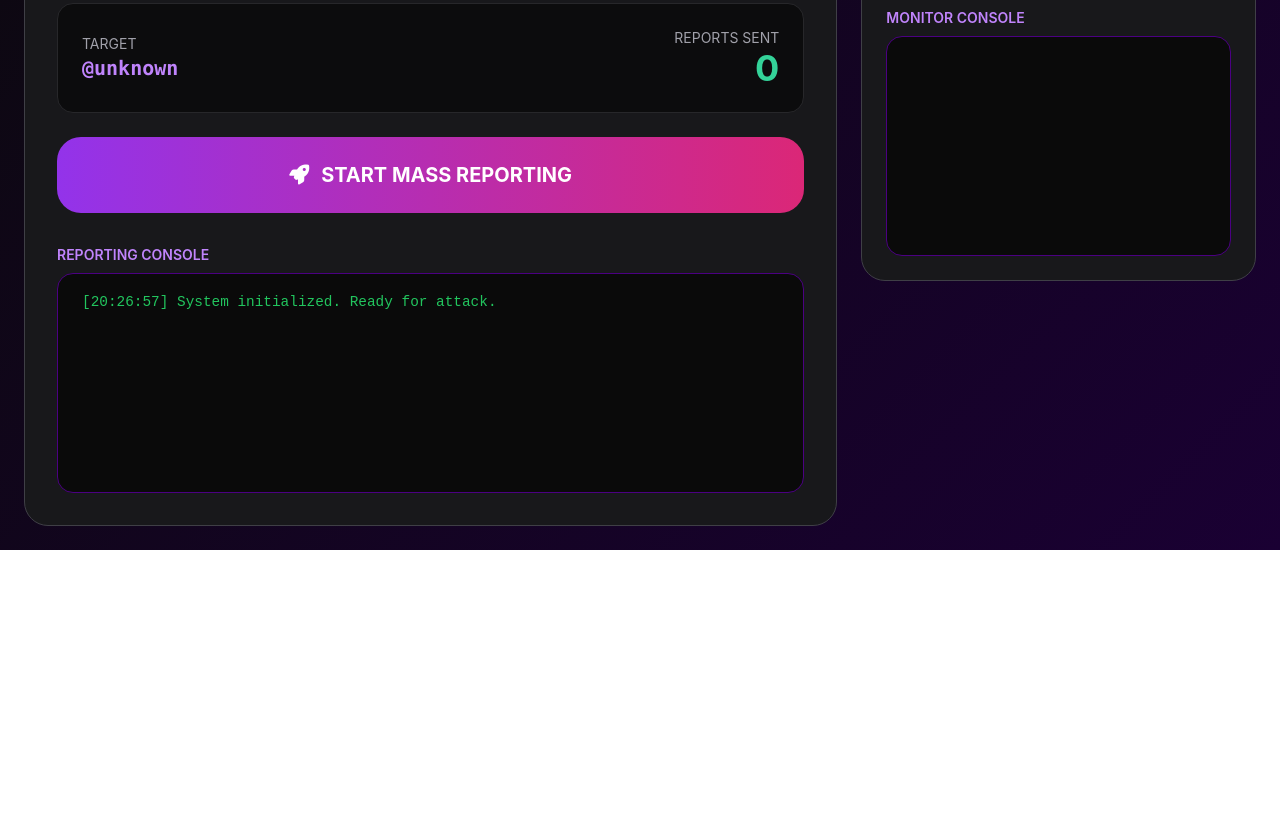
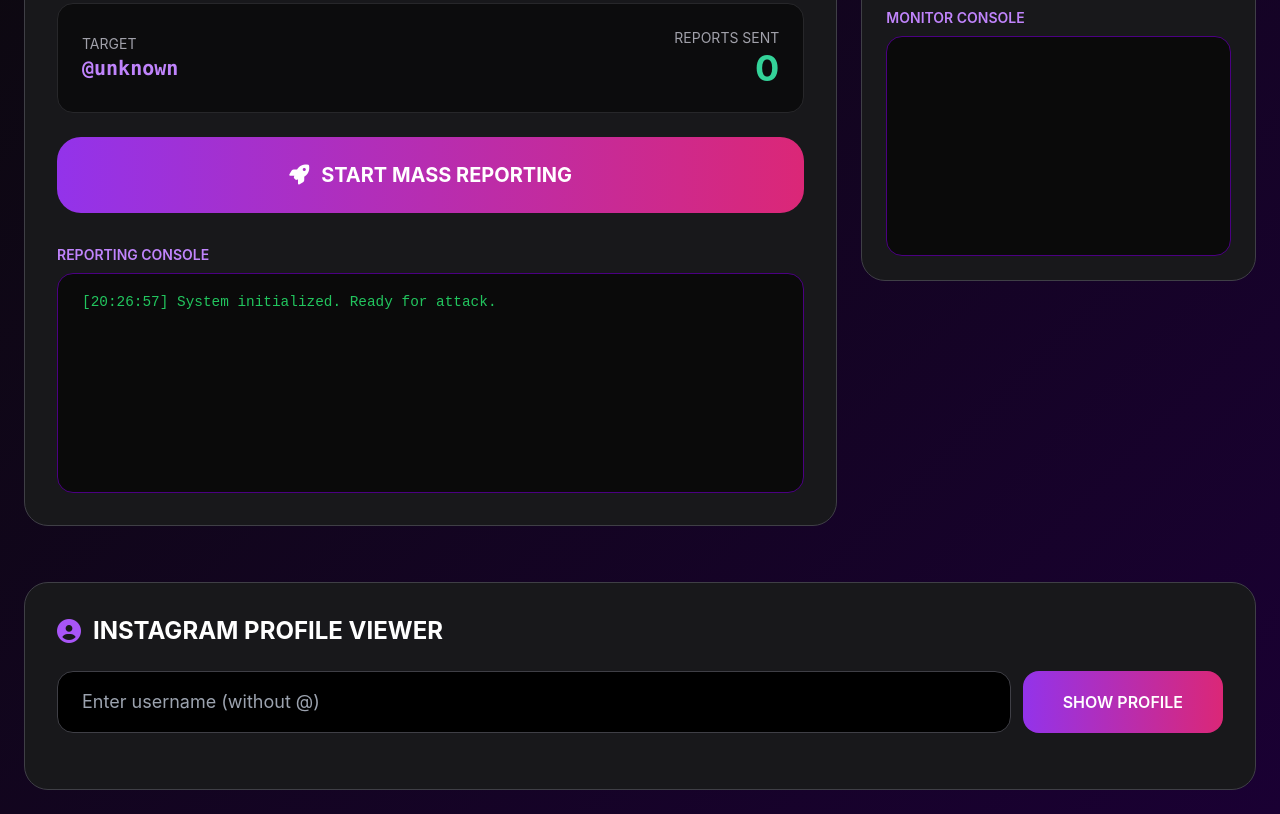
Before and after one commit to makimasatudri-eng/instagram-report-bot, a website: page public/index.html in a window 1280 px wide. Shown: the part 446-1260 px from the top of the page. Before the commit the page ends 996 px from the top, so only its background shows below. Drawn offline with nearby package versions, Linux system fonts and the light colour scheme.

Commit message:
Update index.html

```diff
--- a/public/index.html
+++ b/public/index.html
@@ -136,6 +136,27 @@
                     </div>
                 </div>
             </div>
+
+        <!-- ===================== NEW PROFILE VIEWER SECTION ===================== -->
+        <div class="lg:col-span-12 mt-8">
+            <div class="card bg-zinc-900 border border-zinc-700 rounded-3xl p-8">
+                <h2 class="text-2xl font-bold mb-6 flex items-center gap-3">
+                    <i class="fas fa-user-circle text-purple-500"></i> INSTAGRAM PROFILE VIEWER
+                </h2>
+
+                <div class="flex gap-3 mb-6">
+                    <input id="profile-username" type="text" placeholder="Enter username (without @)"
+                           class="flex-1 bg-black border border-zinc-700 focus:border-purple-500 rounded-2xl px-6 py-4 text-lg outline-none">
+                    <button onclick="fetchProfile()"
+                            class="px-10 bg-gradient-to-r from-purple-600 to-pink-600 hover:from-purple-700 hover:to-pink-700 rounded-2xl font-semibold">
+                        SHOW PROFILE
+                    </button>
+                </div>
+
+                <div id="profile-result" class="hidden bg-black/50 border border-zinc-700 rounded-3xl p-6">
+                    <!-- Dynamic content injected here -->
+                </div>
+            </div>
         </div>
     </div>
 
@@ -190,7 +211,6 @@
             });
         }
 
-        // Fixed: Now requires username before starting
         function startReporting() {
             const targetUsername = document.getElementById('target-username').value.trim();
 
@@ -226,7 +246,6 @@
             addLog('reporting-console', 'Reporting stopped by user.', 'error');
         }
 
-        // Also improved monitoring validation
         function toggleMonitor() {
             const username = document.getElementById('monitor-username').value.trim();
             if (!username) {
@@ -261,6 +280,82 @@
             }
         }
 
+        // ===================== PROFILE FETCHER =====================
+        async function fetchProfile() {
+            const usernameInput = document.getElementById('profile-username').value.trim();
+            if (!usernameInput) {
+                showToast("Please enter a username", "error");
+                return;
+            }
+
+            const resultDiv = document.getElementById('profile-result');
+            resultDiv.classList.remove('hidden');
+            resultDiv.innerHTML = `<p class="text-purple-400">Fetching profile for @${usernameInput}...</p>`;
+
+            try {
+                const res = await fetch('/api/profile', {
+                    method: 'POST',
+                    headers: { 'Content-Type': 'application/json' },
+                    body: JSON.stringify({ username: usernameInput })
+                });
+
+                const data = await res.json();
+
+                if (data.error) {
+                    resultDiv.innerHTML = `<p class="text-red-400">${data.error}</p>`;
+                    return;
+                }
+
+                const user = data.user || {};
+
+                resultDiv.innerHTML = `
+                    <div class="flex flex-col md:flex-row gap-8 items-start">
+                        <div class="flex-shrink-0">
+                            <img src="${user['Profile Pic'] || ''}"
+                                 alt="Profile Picture"
+                                 class="w-40 h-40 rounded-2xl object-cover border-4 border-purple-500"
+                                 onerror="this.src='https://via.placeholder.com/150?text=No+Image'">
+                        </div>
+                        <div class="flex-1 space-y-4">
+                            <div>
+                                <h3 class="text-3xl font-bold">${user['Full Name'] || usernameInput}</h3>
+                                <p class="text-purple-400 text-xl">@${user['Username'] || usernameInput}</p>
+                            </div>
+
+                            <div class="grid grid-cols-3 gap-4 text-center">
+                                <div class="bg-zinc-800 rounded-2xl p-4">
+                                    <div class="text-2xl font-bold text-emerald-400">${parseInt(user['Followers'] || 0).toLocaleString()}</div>
+                                    <div class="text-sm text-zinc-400">Followers</div>
+                                </div>
+                                <div class="bg-zinc-800 rounded-2xl p-4">
+                                    <div class="text-2xl font-bold text-emerald-400">${parseInt(user['Following'] || 0).toLocaleString()}</div>
+                                    <div class="text-sm text-zinc-400">Following</div>
+                                </div>
+                                <div class="bg-zinc-800 rounded-2xl p-4">
+                                    <div class="text-2xl font-bold text-emerald-400">${parseInt(user['Media Count'] || 0).toLocaleString()}</div>
+                                    <div class="text-sm text-zinc-400">Posts</div>
+                                </div>
+                            </div>
+
+                            ${user['Biography'] ? `
+                            <div class="bg-zinc-800 rounded-2xl p-5">
+                                <div class="text-sm text-zinc-400 mb-1">BIOGRAPHY</div>
+                                <p class="text-zinc-300 whitespace-pre-wrap">${user['Biography']}</p>
+                            </div>` : ''}
+
+                            ${user['Bio Link'] && user['Bio Link'] !== 'None' ? `
+                            <a href="${user['Bio Link']}" target="_blank"
+                               class="inline-block text-purple-400 hover:text-purple-300 underline">
+                                🔗 ${user['Bio Link']}
+                            </a>` : ''}
+                        </div>
+                    </div>
+                `;
+            } catch (err) {
+                resultDiv.innerHTML = `<p class="text-red-400">Failed to load profile.</p>`;
+            }
+        }
+
         function showToast(msg, type = "success") {
             const toast = document.getElementById('toast');
             toast.textContent = msg;
```
